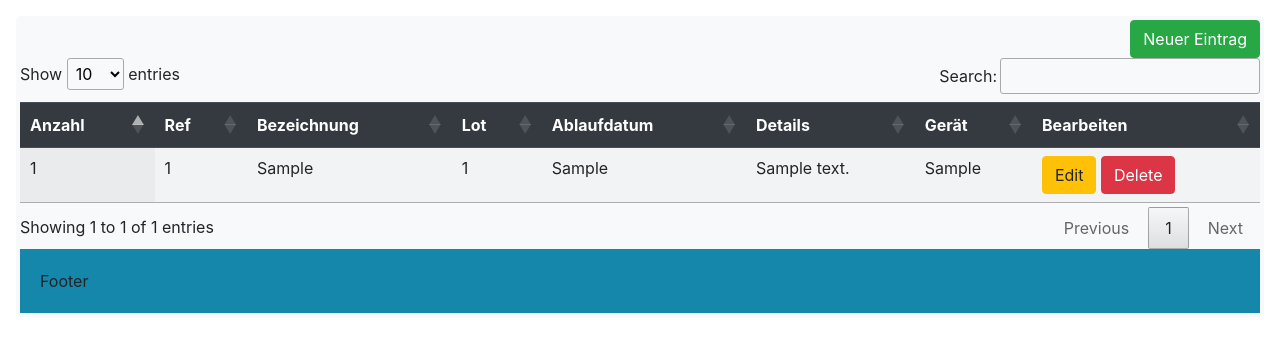
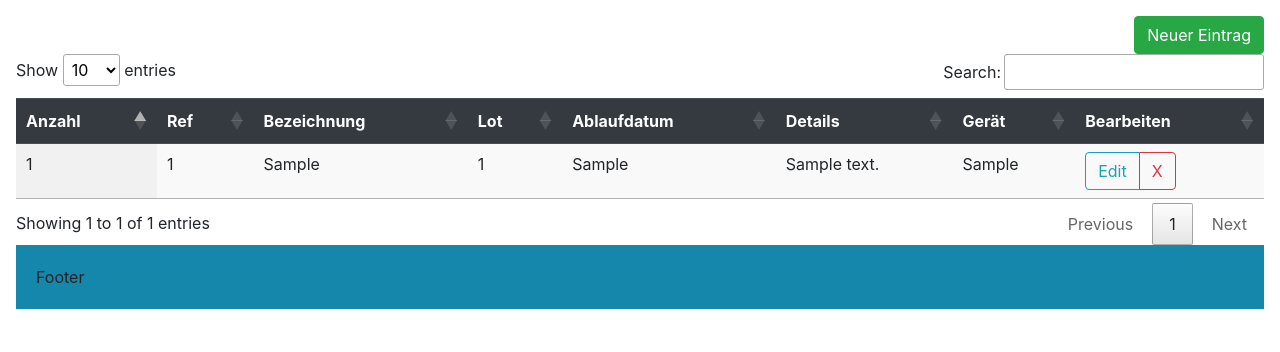
Before and after one commit to Jaenuful/carstock, a Flask app: page /kzb in a window 1280 px wide. Shown: the part 157-509 px from the top of the page. Run offline with Flask 2, Linux system fonts and the light colour scheme; tables that the repository leaves empty hold one stand-in row (values such as "Sample post"); some libraries are stand-ins or nearby versions.

Commit message:
delete hinzugefügt

```diff
--- a/app.py
+++ b/app.py
@@ -104,8 +104,14 @@ def update_kzb():
 
         return redirect(url_for('kzb'))
 
-    #    ersatzteile-konrad = Anzahl = request.form['Anzahl'], request.form['Artikelnummer'], request.form['Bezeichnung'], request.form['Ablaufdatum'],
-    #            request.form['Lot'], request.form['Details'], request.form['Geraet']
+@app.route('/kzb-delete/<Artikelnummer>/', methods = ['GET', 'POST'])
+def delete_kzb(Artikelnummer):
+    Delete_ErsatzteileKonrad = ErsatzteileKonrad.query.get(Artikelnummer)
+    db.session.delete(Delete_ErsatzteileKonrad)
+    db.session.commit()
+    flash("Eintrag erfolgreich gelöscht")
+
+    return redirect(url_for('kzb'))
 
 @app.route('/ersatzteilliste')
 def ersatzteilliste():
--- a/templates/ersatzteilliste.html
+++ b/templates/ersatzteilliste.html
@@ -1,5 +1,6 @@
 {% extends 'layout.html' %}
 {% block content %}
+
 <body>
   <div class="modal-body">
     <div class="mt-6">
--- a/templates/kzb.html
+++ b/templates/kzb.html
@@ -1,9 +1,11 @@
 {% extends 'layout.html' %}
 {% block content %}
+
 <body>
   <nav class="navbar navbar-expand-lg navbar-light bg-light">
     <a class="navbar-brand" href="/">Techniker:</a>
-    <button class="navbar-toggler" type="button" data-toggle="collapse" data-target="#navbarSupportedContent" aria-controls="navbarSupportedContent" aria-expanded="false" aria-label="Toggle navigation">
+    <button class="navbar-toggler" type="button" data-toggle="collapse" data-target="#navbarSupportedContent"
+      aria-controls="navbarSupportedContent" aria-expanded="false" aria-label="Toggle navigation">
       <span class="navbar-toggler-icon"></span>
     </button>
 
@@ -22,13 +24,13 @@
     </div>
   </nav>
 
+  <!-- Flash Message-->
   {% with messages = get_flashed_messages() %}
   {% if messages %}
   {% for message in messages %}
   <div class="alert alert-success alert-dismissable" role="alert">
-      <button type="button" class="close" data-dismiss="alert" aria-label="close">
-          <span aria-hidden="true">x</span>
-      </button>
+    <button type="button" class="close" data-dismiss="alert" aria-label="close"><span
+        aria-hidden="true">x</span></button>
     {{message}}
   </div>
   {% endfor %}
@@ -37,11 +39,11 @@
 
 
   <div class="modal-body">
-    <div class="mt-10">
-      <div class="jumbotron p-1 bg-light">
+    <div class="mx-auto">
+      <button type="button" class="btn btn-success float-sm-right" data-toggle="modal" data-target="#mymodal">Neuer
+        Eintrag</button>
+
       <table id="proxies" class="display table nowrap responsive" style="width: 100%">
-          <button type="button" class="btn btn-success float-sm-right"
-        data-toggle="modal" data-target="#mymodal">Neuer Eintrag</button>
         <thead class="thead-dark">
           <tr>
             <th>Anzahl
@@ -63,36 +65,34 @@
             <td>{{ersatzteile_konrad.Ablaufdatum}}
             <td>{{ersatzteile_konrad.Details}}
             <td>{{ersatzteile_konrad.Geraet}}
-              <td><a href="/update_kzb/{{ersatzteile_konrad.Artikelnummer}}" class="btn btn-warning btn-xs" data-toggle="modal" data-target="#modaledit{{ersatzteile_konrad.Artikelnummer}}">Edit</a>
-                  <a href="/delete" class="btn btn-danger btn-xs"onclick="return confirm('Are You Sure To Delete ?')">Delete</a>
+            <td>
+              <div class="btn-group" role="group">
+                <a href="/update_kzb/{{ersatzteile_konrad.Artikelnummer}}"
+                  class="btn btn-outline-info btn-xs float-sm-right" data-toggle="modal"
+                  data-target="#modaledit{{ersatzteile_konrad.Artikelnummer}}">Edit</a>
+                <a href="/kzb-delete/{{ersatzteile_konrad.Artikelnummer}}"
+                  class="btn btn-outline-danger btn-xs float-sm-auto"
+                  onclick="return confirm('Are You Sure To Delete ?')">X</a>
+              </div>
           </tr>
-         </tbody>
-
-
     </div>
-
 
     <!-- Modal Edit Employee-->
     <div id="modaledit{{ ersatzteile_konrad.Artikelnummer }}" class="modal fade" role="dialog">
       <div class="modal-dialog">
         <div class="modal-content">
           <div class="modal-header">
-            <h4 class="modal-title">Update</h4>
+            <h4 class="modal-title">Update Ref Nummer: {{ersatzteile_konrad.Artikelnummer}}</h4>
           </div>
 
           <div class="modal-body">
             <form action="{{url_for('update_kzb')}}" method="POST">
               <div class="form-group">
-
-                  <label>Artikelnummer</label>
-                   <input type="hidden"  name="Artikelnummer" value="{{ersatzteile_konrad.Artikelnummer}}">
-                  <input type="number" class="form-control" name="Artikelnummer" value="{{ersatzteile_konrad.Artikelnummer}}">
+                <label>Anzahl</label>
+                <input type="hidden" name="Artikelnummer" value="{{ersatzteile_konrad.Artikelnummer}}">
+                <input type="number" class="form-control" name="Anzahl" value="{{ersatzteile_konrad.Anzahl}}">
               </div>
 
-               <div class="form-group">
-                <label>Anzahl</label>
-                <input type="number" class="form-control" name="Anzahl" value="{{ersatzteile_konrad.Anzahl}}">
-             </div>
               <div class="form-group">
                 <label>Bezeichnung</label>
                 <input type="text" class="form-control" name="Bezeichnung" value="{{ersatzteile_konrad.Bezeichnung}}">
@@ -128,14 +128,13 @@
     {% endfor %}
     </table>
 
-
     <!-- Modal Ersatzteil hinzufügen-->
-
     <div id="mymodal" class="modal fade" role="dialog">
       <div class="modal-dialog">
         <div class="modal-content">
           <div class="modal-header">
-                               <h4 class="modal-title">Ersatzteil hinzufügen</h4></div>
+            <h4 class="modal-title">Ersatzteil hinzufügen</h4>
+          </div>
 
           <div class="modal-body">
             <form action="{{url_for('insert_kzb')}}" method="POST">
@@ -179,5 +178,6 @@
         </div>
       </div>
     </div>
+    </tbody>
 </body>
 {% endblock %}
```
Lines whose indentation alone changed are shown as unchanged.
